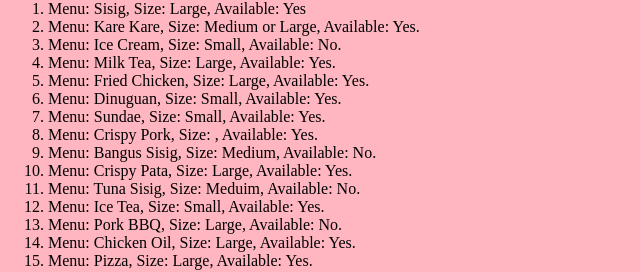
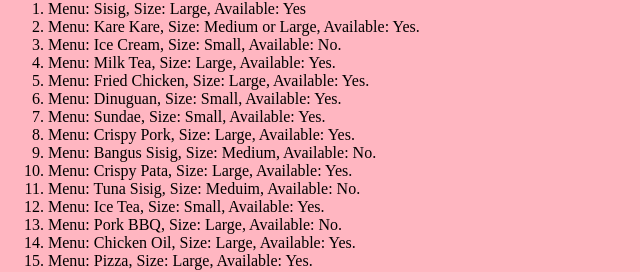
Before and after one commit to Dayrel14/1st, a plain HTML site: page index.html in a window 1280 px wide. Shown: the part 423-695 px from the top of the page, 0-640 px from the left. Drawn offline with nearby package versions, Linux system fonts and the light colour scheme.

Commit message:
Update index.html

```diff
--- a/index.html
+++ b/index.html
@@ -16,8 +16,8 @@
 {Menu:'Milk Tea',Size:'Large' , Available: 'Yes.'},
 {Menu:'Fried Chicken',Size:'Large' , Available: 'Yes.'},
 {Menu:'Dinuguan',Size:'Small' , Available: 'Yes.'},
-{Menu:'Sundae',Size:'Small' , Available: 'Yes.'},
-{Menu:'Crispy Pork',Size:Large , Available: 'Yes.'},
+{Menu:'Sundae',Size:'Small', Available: 'Yes.'},
+{Menu:'Crispy Pork',Size:'Large' , Available: 'Yes.'},
 {Menu:'Bangus Sisig',Size:'Medium' , Available: 'No.'},
 {Menu:'Crispy Pata',Size:'Large' , Available: 'Yes.'},
 {Menu:'Tuna Sisig',Size:'Meduim' , Available: 'No.'},
```
